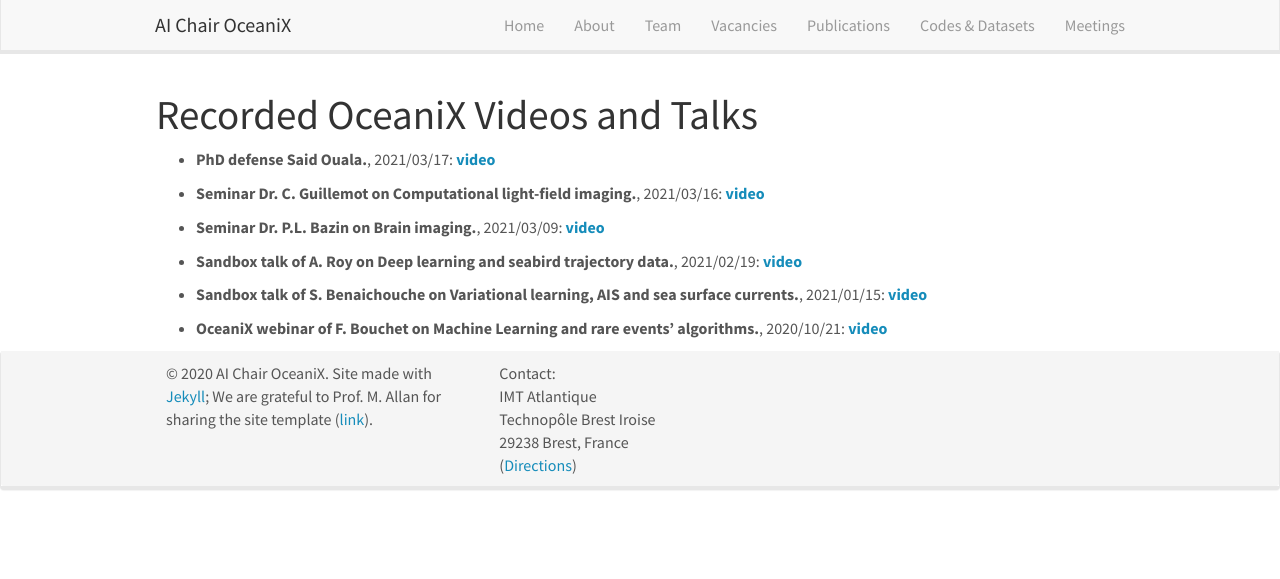
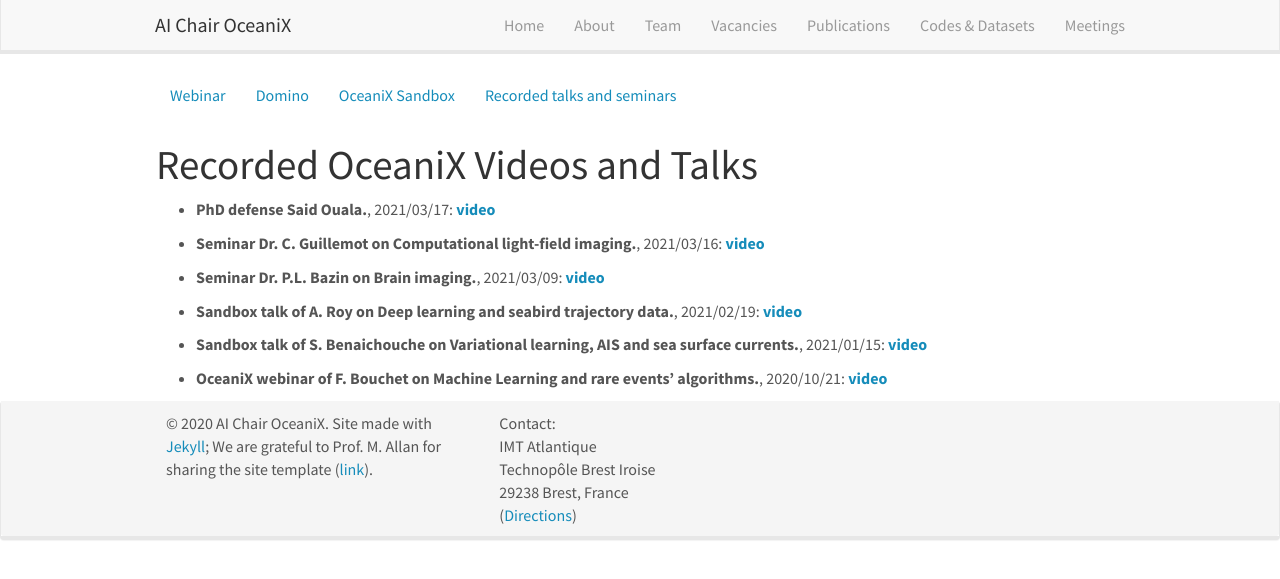
Before and after one commit to CIA-Oceanix/CIA-Oceanix.github.io, a Jekyll site: the page built from _pages/oceanix_video.md, in a window 1280 px wide. Shown: the top 579 px of the page. Built offline with Jekyll 4.4.1, drawn with Linux system fonts in a browser that asks for light colours; nearby versions of some CDN libraries.

Commit message:
Update default.html

```diff
--- a/_layouts/default.html
+++ b/_layouts/default.html
@@ -14,6 +14,8 @@
     {% include header2.html %}
   {% elsif page.title == "OceaniX Sandbox" %}
     {% include header2.html %}
+  {% elsif page.title == "OceaniX Videos" %}
+    {% include header2.html %}
   {% else %}
     {% include header.html %}
   {% endif %}
```
